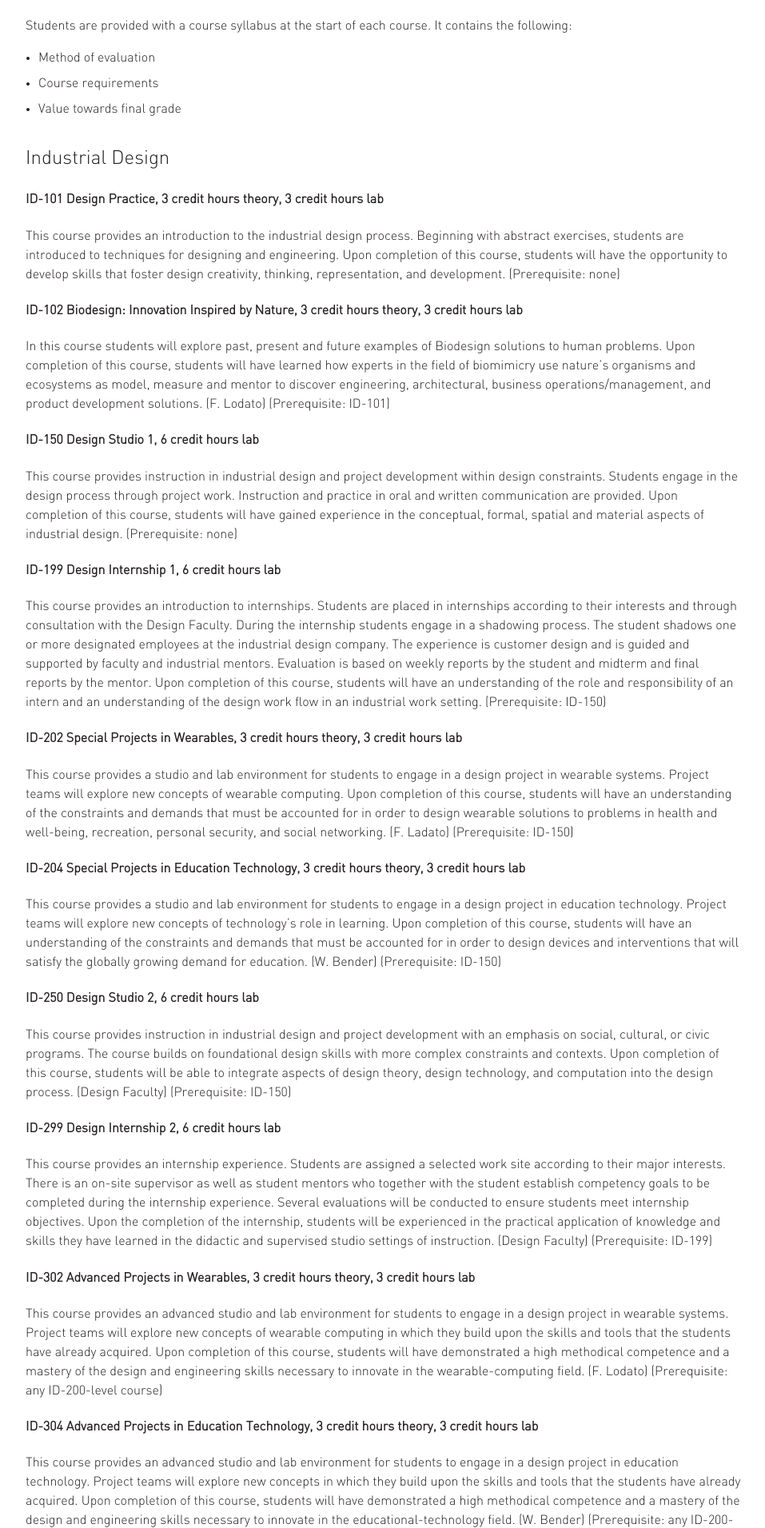
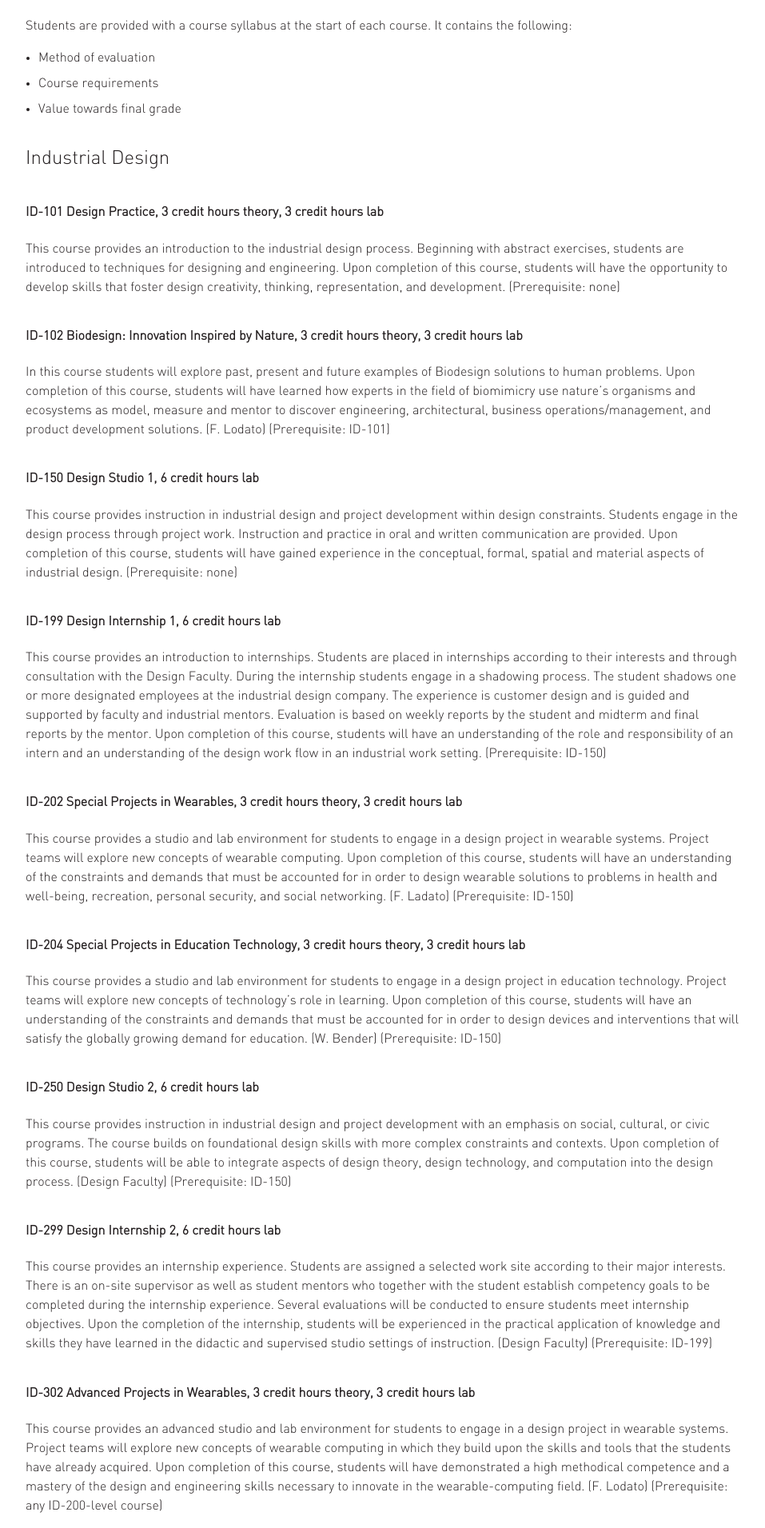
Before and after one commit to akritibhusal/MiamiCollegeofDesign, a Jekyll site: the page built from program/course-descriptions.markdown, in a window 1280 px wide. Shown: the part 811-2722 px from the top of the page at 80% size, without its empty margins (280-1237 px from the left). Built offline with Jekyll 4.4.1, drawn with Linux system fonts in a browser that asks for light colours; nearby versions of some CDN libraries.

```diff
--- a/_sass/_app.sass
+++ b/_sass/_app.sass
@@ -626,3 +626,7 @@
 
 .hidden
 	display: none
+
+.content
+	h4
+		padding-top: 1rem
```
